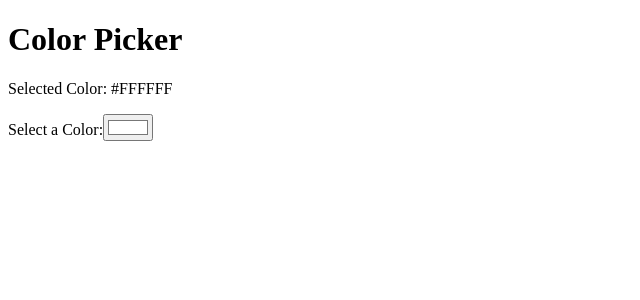
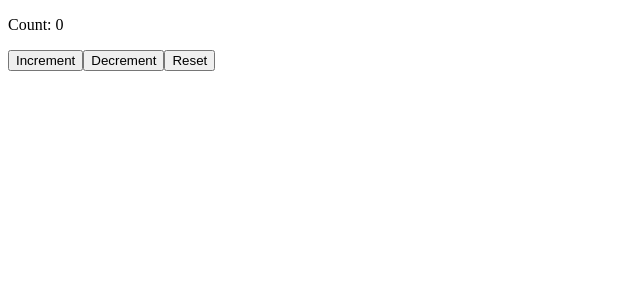
Before and after one commit to MadMax0312/React_tutorial, a React (Vite) app in the folder my-react-app/: page / in a window 1280 px wide. Shown: the top 300 px of the page, without its empty margins (0-640 px from the left). Built offline with nearby package versions, Linux system fonts and the light colour scheme.

Commit message:
Updater Function

```diff
--- a/my-react-app/src/App.jsx
+++ b/my-react-app/src/App.jsx
@@ -1,9 +1,9 @@
-import ColorPicker from "./ColorPicker.jsx"
+import UpdaterFunctionn from "./UpdaterFunctionn";
 
 function App() {
     return (
         <>
-        <ColorPicker/>
+        <UpdaterFunctionn/>
         </>
     );
 }
--- /dev/null
+++ b/my-react-app/src/UpdaterFunctionn.jsx
@@ -0,0 +1,30 @@
+import React, {useState} from "react"
+
+function UpdaterFunctionn() {
+
+    const [count, setCount] = useState(0)
+
+    function increment() {
+        setCount(c => c + 1) // c represents the previous state
+        setCount(c => c + 1)
+        setCount(c => c + 1)
+    }
+
+    function decrement() {
+        setCount(c => c - 1)// we will be working with previous state not current state
+    }
+
+    function reset() { //in here we don't need the previous state
+        setCount(0)
+    }
+
+    return(<>
+    <p>Count: {count}</p>
+    <button onClick={increment}>Increment</button>
+    <button onClick={decrement}>Decrement</button>
+    <button onClick={reset}>Reset</button>
+    </>)
+
+}
+
+export default UpdaterFunctionn
```
